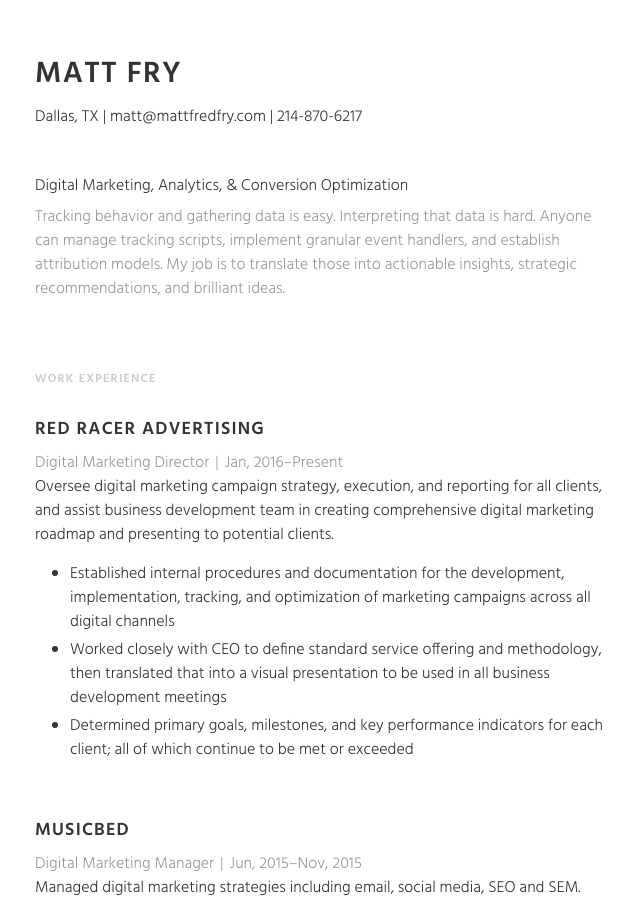
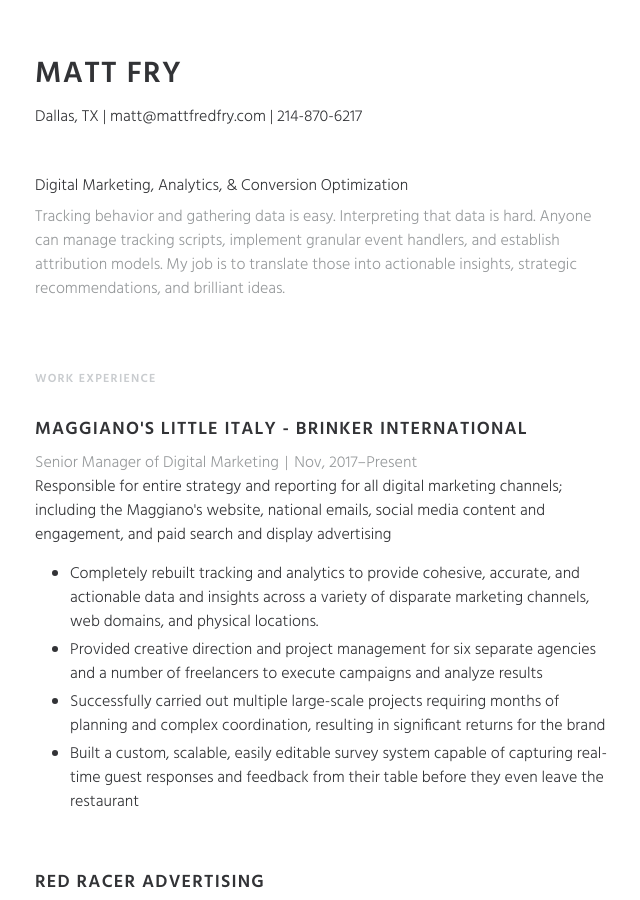
Before and after one commit to mattfredfry/mattfredfry.github.io, a Jekyll site: the page built from resume.html, in a window 1280 px wide and 900 px high. Shown: the whole window, without its empty margins (315-955 px from the left). Built offline with Jekyll 4.4.1, drawn with Linux system fonts in a browser that asks for light colours; nearby versions of some CDN libraries.

Commit message:
Added Magg

```diff
--- a/resume.html
+++ b/resume.html
@@ -28,6 +28,20 @@
       <section class="sr-section undefined">
         <h2>Work Experience</h2>
         <ul class="sr-section-items">
+          <li class="sr-section-item">
+            <a class="c-fancy-link" href="https://www.maggianos.com/" target="_blank">
+              <h3>Maggiano's Little Italy - Brinker International</h3><div class="icon-link"></div>
+            </a>
+            <div class="secondary"><span>Senior Manager of Digital Marketing</span><span class="separator">|</span><span><span>Nov, 2017</span><span>–</span><span>Present</span></span>
+            </div>
+            <p>Responsible for entire strategy and reporting for all digital marketing channels; including the Maggiano's website, national emails, social media content and engagement, and paid search and display advertising</p>
+            <ul class="section-highlights">
+              <li class="section-highlight">Completely rebuilt tracking and analytics to provide cohesive, accurate, and actionable data and insights across a variety of disparate marketing channels, web domains, and physical locations.</li>
+              <li class="section-highlight">Provided creative direction and project management for six separate agencies and a number of freelancers to execute campaigns and analyze results</li>
+              <li class="section-highlight">Successfully carried out multiple large-scale projects requiring months of planning and complex coordination, resulting in significant returns for the brand</li>
+              <li class="section-highlight">Built a custom, scalable, easily editable survey system capable of capturing real-time guest responses and feedback from their table before they even leave the restaurant</li>
+            </ul>
+          </li>
           <li class="sr-section-item">
             <a class="c-fancy-link" href="http://redraceradv.com" target="_blank">
               <h3>Red Racer Advertising</h3><div class="icon-link"></div>
```
